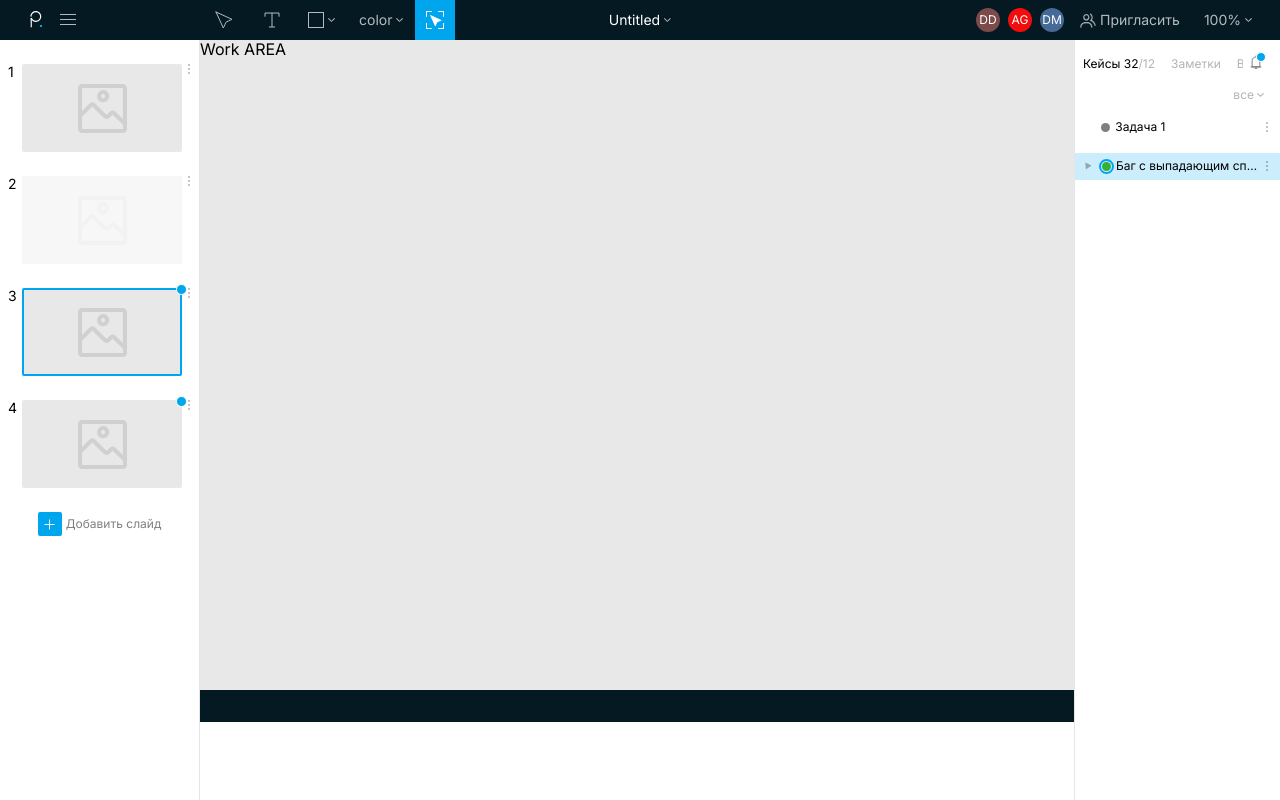
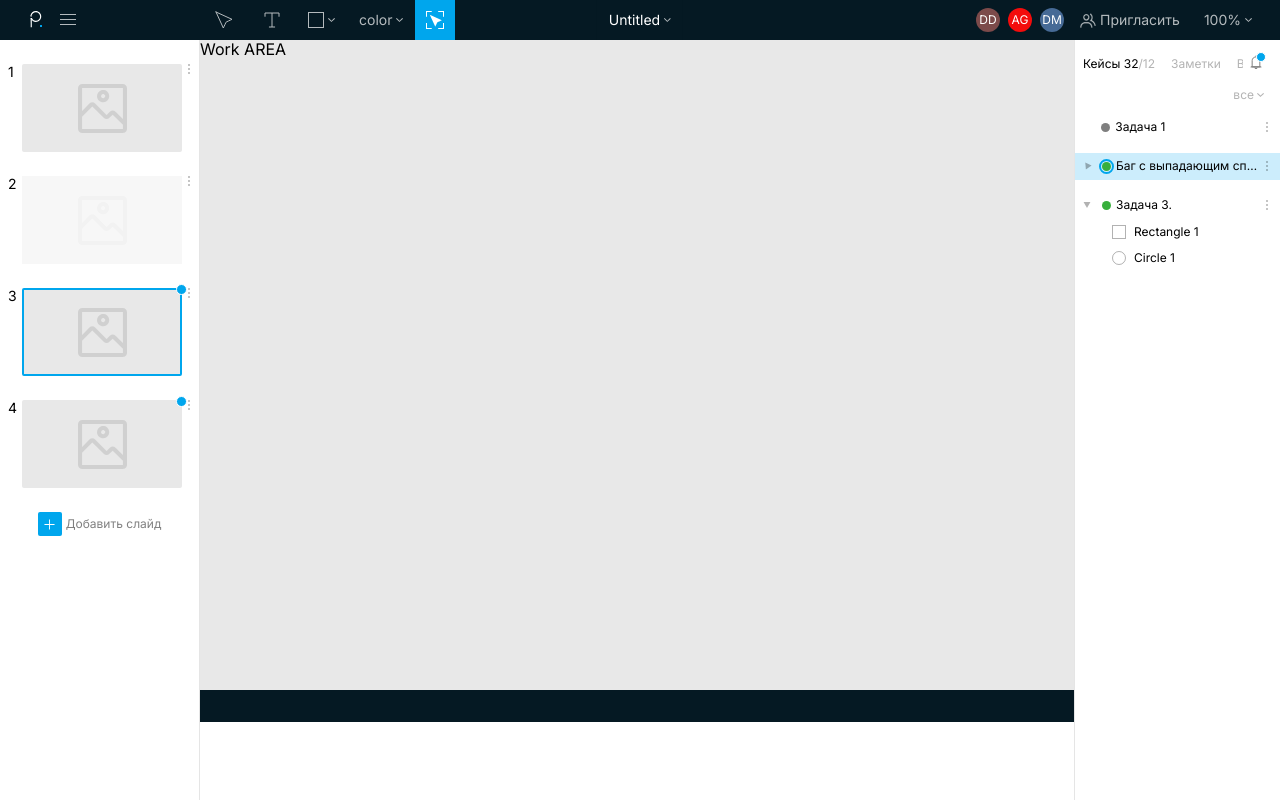
Before and after one commit to intro333/productium_web, a Vue app: page /case-tracker in a window 1280 px wide. Built offline with nearby package versions, Linux system fonts and the light colour scheme; what vue-device-detector would draw is missing.

Commit message:
CaseSidebar: shapes.

```diff
--- a/src/assets/scss/case-tracker/case_sidebar.scss
+++ b/src/assets/scss/case-tracker/case_sidebar.scss
@@ -83,6 +83,9 @@
             display: flex;
             align-items: center;
             padding: 6px 5px 6px 37px;
+            &:hover {
+              cursor: default;
+            }
             &-img {
               width: 14px;
               height: 14px;
--- a/src/components/view-tracker/CaseSidebar.vue
+++ b/src/components/view-tracker/CaseSidebar.vue
@@ -84,6 +84,7 @@
             </div>
           </div>
           <div v-if="_case.children.length && _case.isOpen"
+               @click="selectCase(_case)"
                class="csb-cases-item-children"
                :class="{'rgb-base-10': _case.isSelected}">
             <div v-for="(_child, k) in _case.children"
@@ -144,6 +145,27 @@ export default {
           },
           {
             id: 3,
+            title: 'Circle 1',
+            shapeType: 'circle'
+          },
+        ]
+      },
+      {
+        id: 3,
+        title: 'Задача 3.',
+        status: 'done',
+        isSelected: false,
+        isEdited: false,
+        isOpen: true,
+        haveNewComments: false,
+        children: [
+          {
+            id: 4,
+            title: 'Rectangle 1',
+            shapeType: 'rectangle'
+          },
+          {
+            id: 5,
             title: 'Circle 1',
             shapeType: 'circle'
           },
```
